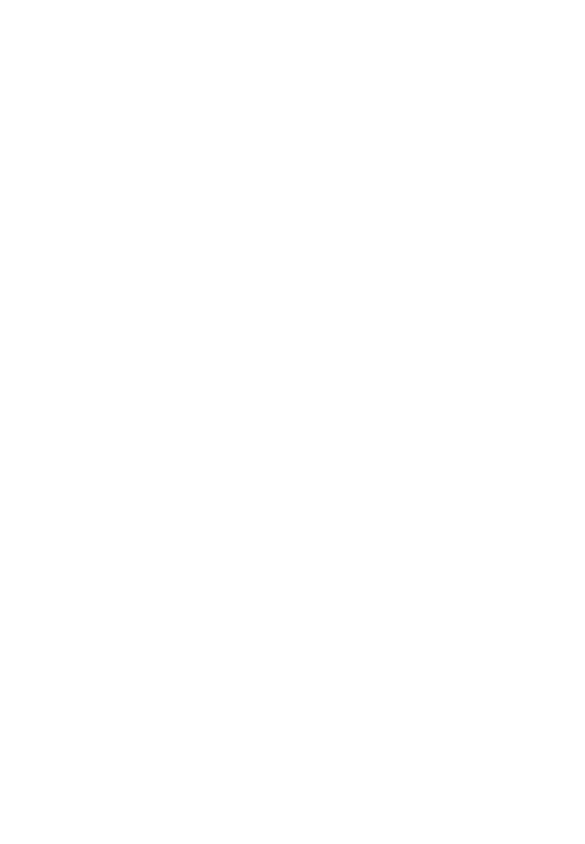
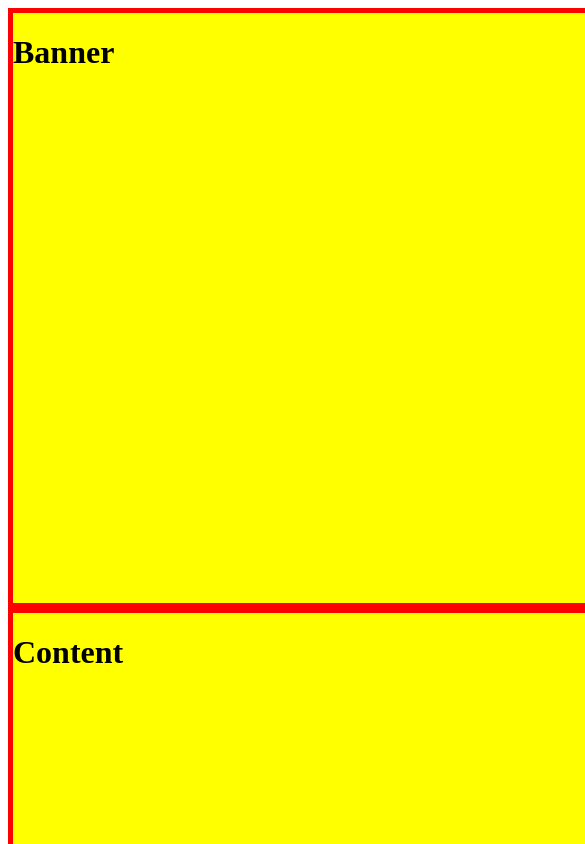
Before and after one commit to NicoAlbo13/anime-blog, a plain HTML site: page index.html in a window 390 px wide. Shown: the top 844 px of the page, 585 px wide, since content can reach past the window. Drawn offline with Linux system fonts and the light colour scheme.

Commit message:
Home page phone type skeleton

```diff
--- a/css/styles.css
+++ b/css/styles.css
@@ -0,0 +1,10 @@
+.container {
+  display: grid;
+  grid-template-columns: 980px;
+  grid-auto-rows: 600px 1400px 110px;
+}
+
+.box {
+  border: 5px solid red;
+  background-color: yellow;
+}
--- a/index.html
+++ b/index.html
@@ -2,7 +2,20 @@
 <html>
   <head>
     <meta charset="UTF-8" />
-    <title></title>
+    <link rel="stylesheet" href="css/styles.css" />
+    <title>Anime blog</title>
   </head>
-  <body></body>
+  <body>
+    <div class="container">
+      <div class="box">
+        <h1>Banner</h1>
+      </div>
+      <div class="box">
+        <h1>Content</h1>
+      </div>
+      <div class="box">
+        <h1>Footer</h1>
+      </div>
+    </div>
+  </body>
 </html>
```
